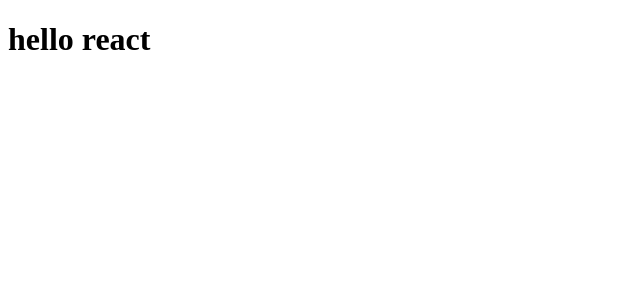
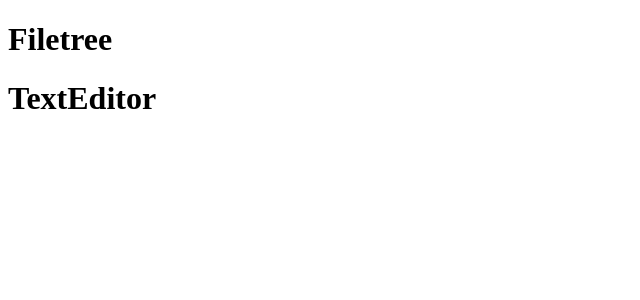
Before and after one commit to novel-plus/file-explorer2, a React app: page / in a window 1280 px wide. Shown: the top 300 px of the page, without its empty margins (0-640 px from the left). Built offline with nearby package versions, Linux system fonts and the light colour scheme.

Commit message:
build: add react provide plugin

```diff
--- a/src/App.js
+++ b/src/App.js
@@ -1,7 +1,12 @@
-import React from 'react';
+import FileTree from "./file-tree/FileTree";
+import TextEditor from "./text-editor/TextEditor";
+import './style.css';
 
 function App() {
-    return <h1>hello react</h1>
+    return <div className="app">
+        <FileTree />
+        <TextEditor />
+    </div>
 }
 
 export default App;
--- /dev/null
+++ b/src/file-tree/FileTree.js
@@ -0,0 +1,5 @@
+function FileTree() {
+    return <h1>Filetree</h1>
+}
+
+export default FileTree;
--- /dev/null
+++ b/src/text-editor/TextEditor.js
@@ -0,0 +1,5 @@
+function TextEditor() {
+    return <h1>TextEditor</h1>
+}
+
+export default TextEditor;
--- a/webpack.config.js
+++ b/webpack.config.js
@@ -1,6 +1,8 @@
 const path = require("path");
 const HtmlWebPackPlugin = require("html-webpack-plugin");
 const MiniCssExtractPlugin = require("mini-css-extract-plugin");
+const TerserWebpackPlugin = require('terser-webpack-plugin')
+const webpack = require("webpack");
 
 module.exports = {
     entry: "./src/index.js",
@@ -9,6 +11,10 @@ module.exports = {
         path: path.resolve(__dirname, "main", "compile")
     },
     mode: "production",
+    optimization: {
+        minimize: true,
+        minimizer: [new TerserWebpackPlugin()],
+    },
     module : {
         rules: [
             {
@@ -43,6 +49,9 @@ module.exports = {
         }),
         new MiniCssExtractPlugin({
             filename: 'style.css'
+        }),
+        new webpack.ProvidePlugin({
+            React: 'react'
         })
     ]
 };
```
Also changed, not shown: src/style.css (added), 1 other file (tests, documents, lock files or other folders).
